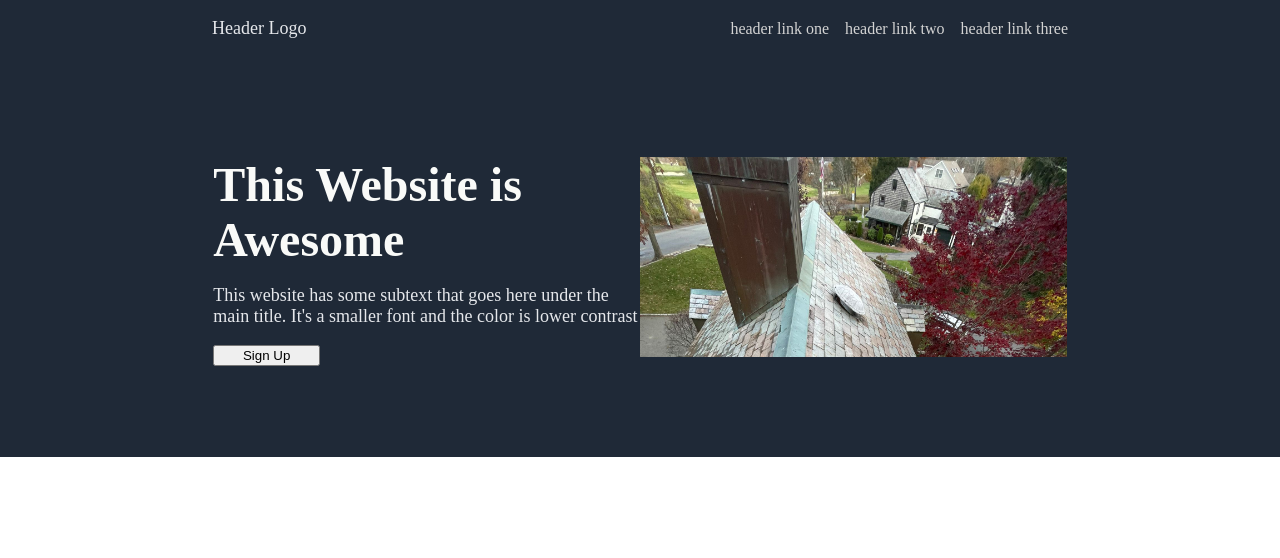
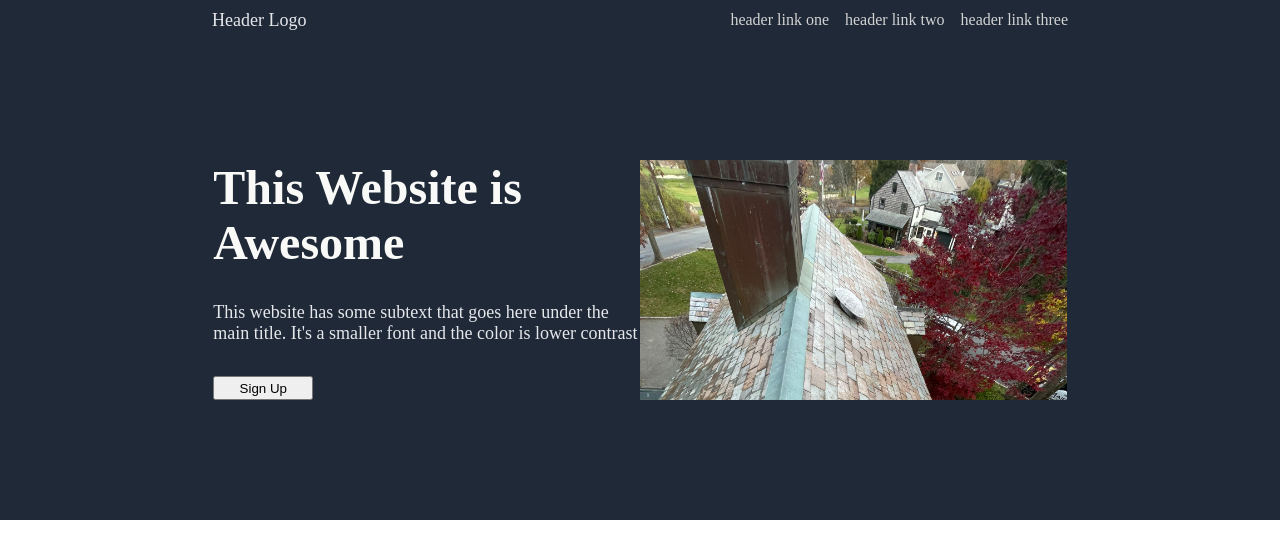
Before and after one commit to joaoviscaino/landing-page, a plain HTML site: page index.html in a window 1280 px wide. Drawn offline with Linux system fonts and the light colour scheme.

Commit message:
Minor modifications to the text-container div and its button. Styling will be finished in later commits

```diff
--- a/index.html
+++ b/index.html
@@ -32,7 +32,7 @@
 
     </div>
 
-    <div class="section-two">
+    <div class="section-2">
 
     </div>
 
--- a/styles.css
+++ b/styles.css
@@ -8,6 +8,7 @@ header {
     display: flex;
     justify-content: space-around;
     align-items: center;
+    height: 5vh;
 }
 
 header ul {
@@ -26,9 +27,10 @@ header,
 .section-1 {
     display: flex;
     overflow: auto;
+    box-sizing: border-box;
     justify-content: center;
     align-items: center;
-    height: 50vh;
+    height: 60vh;
 }
 
 /* so that image height would resize to fit the text container */
@@ -41,16 +43,18 @@ header,
 }
 
 .text-container {
-    height: 100%;
     display: flex;
     flex: 1; /* I don't need to give exact sizes to them, just the wrap div */
     flex-direction: column;
     justify-content: space-between;
+    gap: 0px;
 }
 
 button {
-    flex-basis: 10%;
-    width: 25%; /* I like being very precise with percentages */
+    height: 10%;
+    width: 12.5vh; /* I like it when buttons don't wrap text in 2 different lines. */
+    flex-shrink: 0;
+    flex-wrap:nowrap;
 }
 
 h1 {
@@ -67,9 +71,8 @@ p {
 
 .image-container {
     padding: 0px;
-    height: 100%;
     flex: 1;
-    overflow: auto; /* makes image not resize, maintaining a good resolution. Javascript would come in handy for this */
+    overflow: auto; /* makes image not resize, maintaining a good resolution. */
 }
 
 .image-container img {
```
